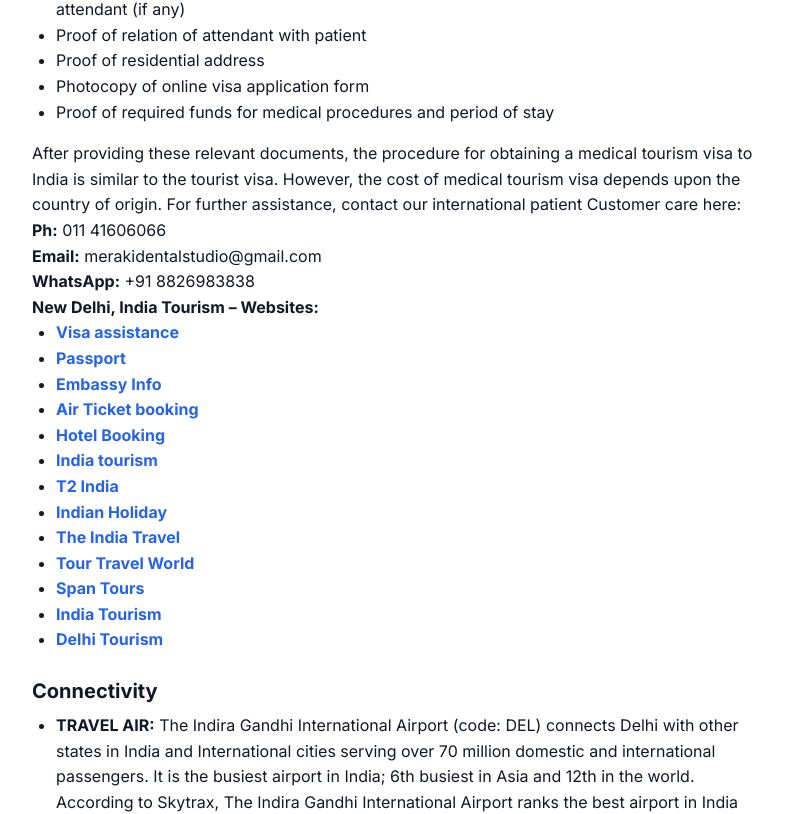
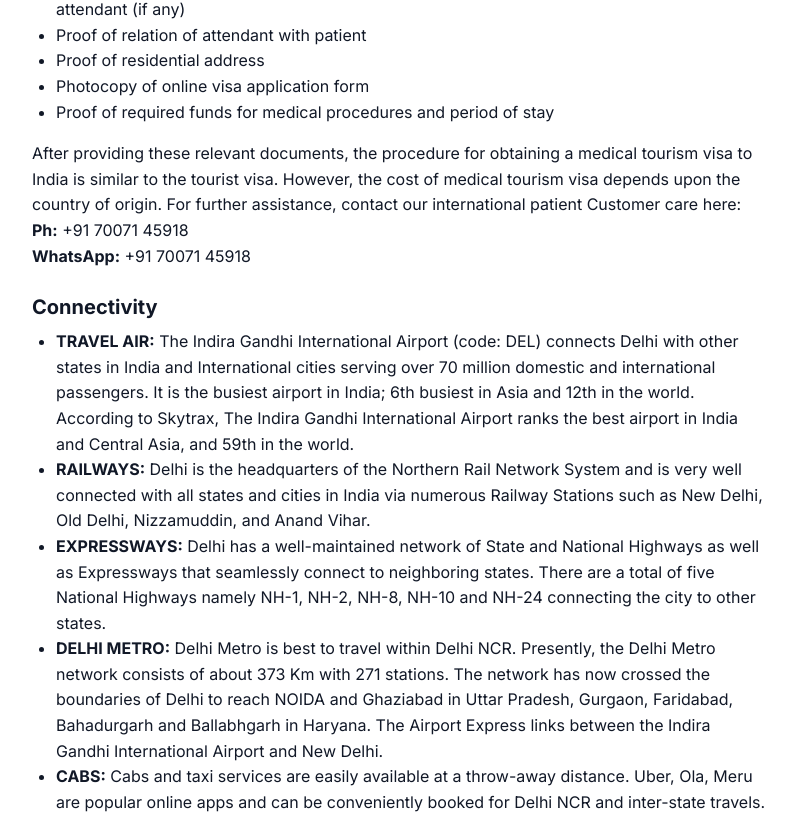
Before and after one commit to desirediv0/clinica, a Next.js app: page /overseas-patients in a window 1280 px wide. Shown: the part 3754-4568 px from the top of the page, without its empty margins (240-1035 px from the left). Built offline with nearby package versions, Linux system fonts and the light colour scheme.

Commit message:
Refactor Overseas Patients page: streamline visa requirements section and update contact information for international patient support

```diff
--- a/app/overseas-patients/page.tsx
+++ b/app/overseas-patients/page.tsx
@@ -111,6 +111,7 @@
             </p>
             <p>
                 <span className="font-bold">What You Need To Obtain A Medical Tourist Visa In India:</span>
+            </p>
             <ul className="list-disc pl-6 mb-4">
                 <li>Medical documents, images, & prescriptions for verification by Indian Missions & Posts</li>
                 <li>Details of medical/procedural plans with advice of doctors in their country and doctors opted for in India</li>
@@ -120,29 +121,13 @@
                 <li>Photocopy of online visa application form</li>
                 <li>Proof of required funds for medical procedures and period of stay</li>
             </ul>
+            <p>
                 After providing these relevant documents, the procedure for obtaining a medical tourism visa to India is similar to the tourist visa. However, the cost of medical tourism visa depends upon the country of origin. For further assistance, contact our international patient Customer care here: <br />
-                <span className="font-bold">Ph:</span> 011 41606066 <br />
-                <span className="font-bold">Email:</span> merakidentalstudio@gmail.com <br />
-                <span className="font-bold">WhatsApp:</span> +91 8826983838
+                <span className="font-bold">Ph:</span> +91 70071 45918 <br />
+
+                <span className="font-bold">WhatsApp:</span> +91 70071 45918
             </p>
-            <p>
-                <span className="font-bold">New Delhi, India Tourism – Websites:</span>
-                <ul className="list-disc pl-6 mb-4">
-                    <li><a href="https://indianvisaonline.gov.in" target="_blank" rel="noopener" className="text-blue-600 font-bold">Visa assistance</a></li>
-                    <li><a href="https://passport.gov.in" target="_blank" rel="noopener" className="text-blue-600 font-bold">Passport</a></li>
-                    <li><a href="https://meaindia.nic.in" target="_blank" rel="noopener" className="text-blue-600 font-bold">Embassy Info</a></li>
-                    <li><a href="https://yatra.com" target="_blank" rel="noopener" className="text-blue-600 font-bold">Air Ticket booking</a></li>
-                    <li><a href="https://tripadvisor.in" target="_blank" rel="noopener" className="text-blue-600 font-bold">Hotel Booking</a></li>
-                    <li><a href="https://incredibleindia.org" target="_blank" rel="noopener" className="text-blue-600 font-bold">India tourism</a></li>
-                    <li><a href="https://t2india.com" target="_blank" rel="noopener" className="text-blue-600 font-bold">T2 India</a></li>
-                    <li><a href="https://indianholiday.com" target="_blank" rel="noopener" className="text-blue-600 font-bold">Indian Holiday</a></li>
-                    <li><a href="https://theindiatravel.com" target="_blank" rel="noopener" className="text-blue-600 font-bold">The India Travel</a></li>
-                    <li><a href="https://tourtravelworld.com" target="_blank" rel="noopener" className="text-blue-600 font-bold">Tour Travel World</a></li>
-                    <li><a href="https://spantours.com" target="_blank" rel="noopener" className="text-blue-600 font-bold">Span Tours</a></li>
-                    <li><a href="https://indiatourism.com" target="_blank" rel="noopener" className="text-blue-600 font-bold">India Tourism</a></li>
-                    <li><a href="https://delhitourism.com" target="_blank" rel="noopener" className="text-blue-600 font-bold">Delhi Tourism</a></li>
-                </ul>
-            </p>
+
         </section>
         <section className="mb-6">
             <h2 className="text-xl font-bold mb-2">Connectivity</h2>
@@ -185,14 +170,7 @@
             <p>
                 The global standard equipment from international companies ensuring world class treatment is another big factor contributing to the Dental Tourism in India favourably. Our treatments are available at a fraction of the cost you would pay in your home country.
             </p>
-            <p>
-                <span className="font-bold">For Example:</span><br />
-                A simple white filling, which may cost you approximately 400 Euros in Europe, can be done for around 30 Euros at our clinic.<br />
-                A root canal treatment, which costs approximately US$3000 in Europe or America, will cost you just US $90-100 at our clinic.
-            </p>
-            <p>
-                The substantially cost effective rates of dental treatments in Delhi using the same international quality of materials and equipment which are used in the first world countries is one of the top reasons for not just a steady increase of Dental Tourism in Delhi also Dental Tourism In India.
-            </p>
+
         </section>
     </main>
 );
```
Lines whose indentation alone changed are shown as unchanged.
